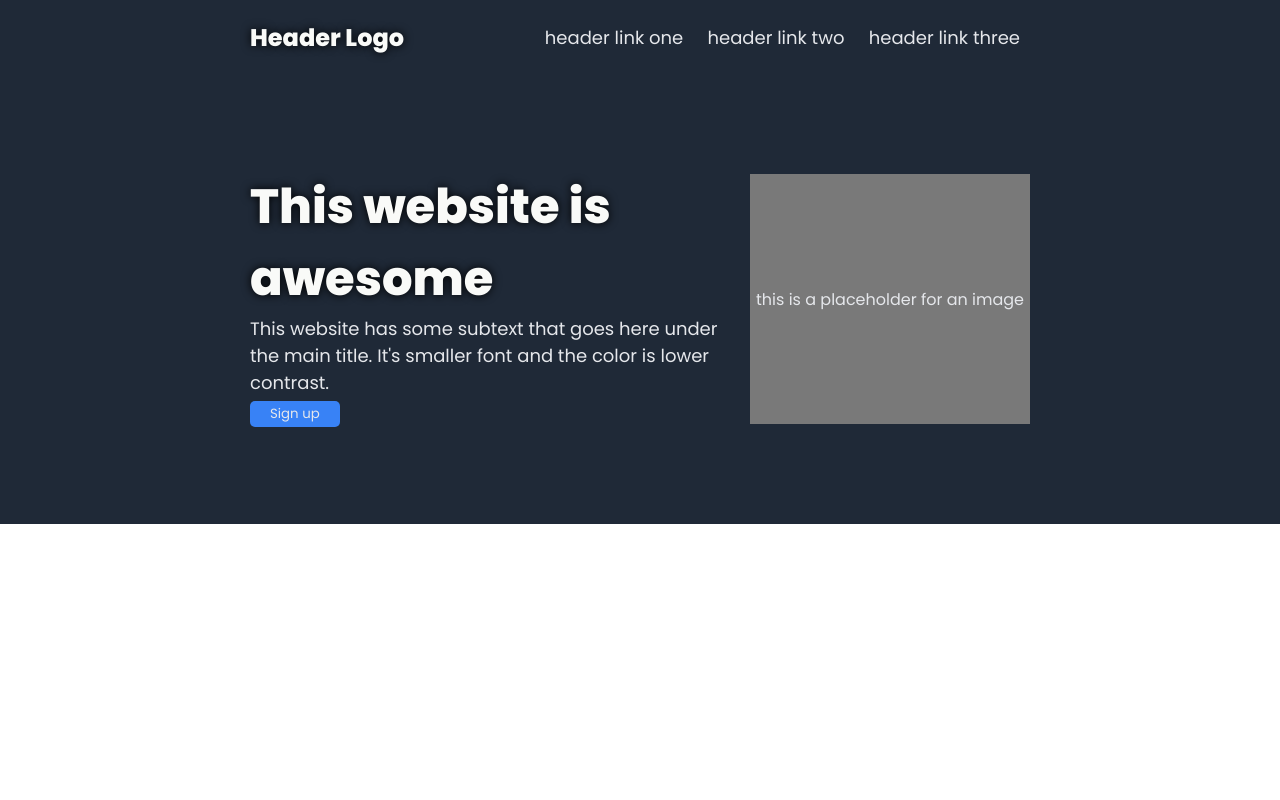
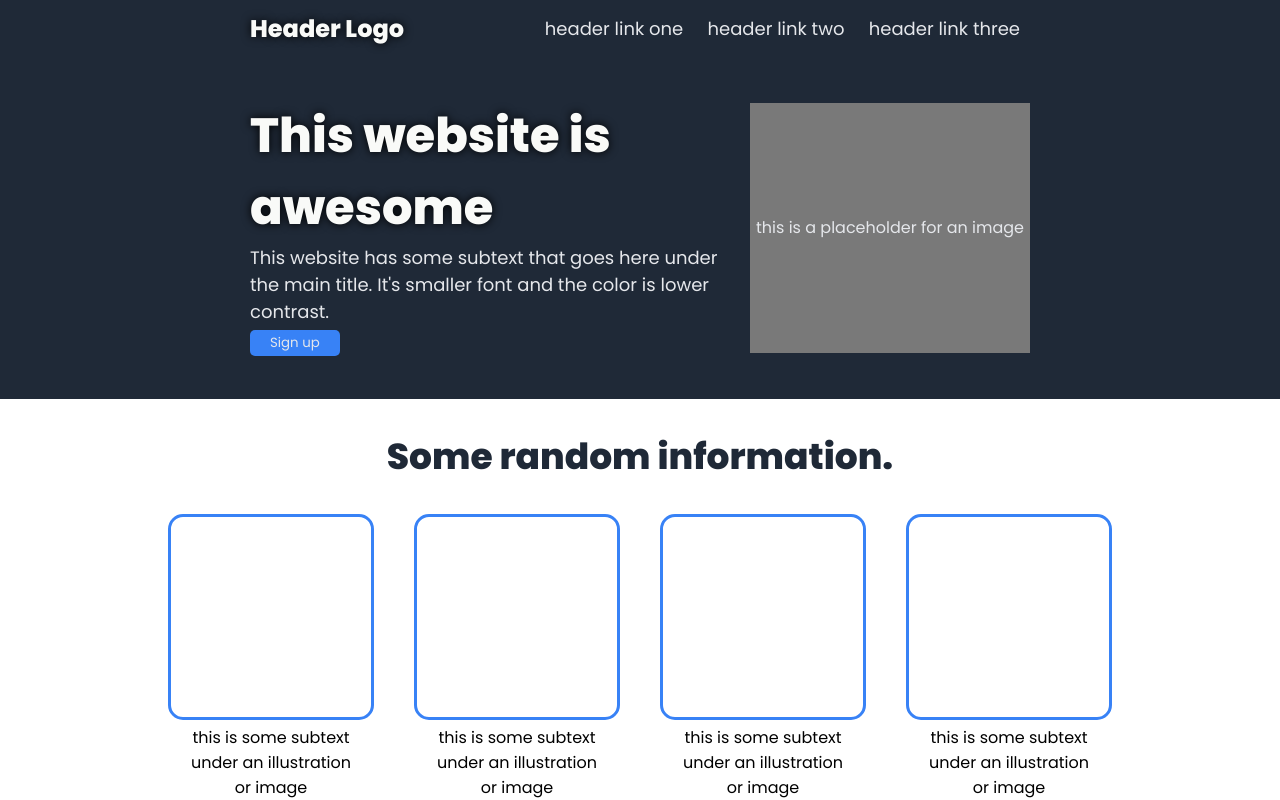
Before and after one commit to t-rushia/odin-landingpage, a plain HTML site: page index.html in a window 1280 px wide. Drawn offline with Linux system fonts and the light colour scheme.

Commit message:
Added some random information section with cards

```diff
--- a/index.html
+++ b/index.html
@@ -18,7 +18,7 @@
       </ul>
     </div>
 
-    <!--CONTENT-->
+    <!--THIS WEBSITE IS AWESOME-->
     <div class="container">
       <div class="text-container">
         <h1>This website is awesome</h1>
@@ -32,5 +32,28 @@
         <p>this is a placeholder for an image</p>
       </div>
     </div>
+
+    <!--SOME RANDOM INFORMATION-->
+    <div class="info-container">
+      <h3>Some random information.</h3>
+      <div class="card-container">
+        <div class="card-display">
+          <div class="card"></div>
+          <p>this is some subtext under an illustration or image</p>
+        </div>
+        <div class="card-display">
+          <div class="card"></div>
+          <p>this is some subtext under an illustration or image</p>
+        </div>
+        <div class="card-display">
+          <div class="card"></div>
+          <p>this is some subtext under an illustration or image</p>
+        </div>
+        <div class="card-display">
+          <div class="card"></div>
+          <p>this is some subtext under an illustration or image</p>
+        </div>
+      </div>
+    </div>
   </body>
 </html>
--- a/style.css
+++ b/style.css
@@ -100,3 +100,42 @@ button:hover {
   justify-content: center;
   align-items: center;
 }
+
+.info-container {
+  height: 450px;
+}
+
+.info-container h3 {
+  color: #1f2937;
+  font-size: 36px;
+  font-weight: 800;
+  margin-top: 30px;
+  text-align: center;
+}
+
+.card-container {
+  display: flex;
+  justify-content: center;
+  gap: 40px;
+  margin-top: 30px;
+}
+
+.card-display {
+  display: flex;
+  flex-direction: column;
+  align-items: center;
+}
+
+.card-display p {
+  width: 180px;
+  text-align: center;
+  font-size: 16px;
+  margin-top: 5px;
+}
+
+.card {
+  height: 200px;
+  width: 200px;
+  border: 3px solid #3882f6;
+  border-radius: 15px;
+}
```
